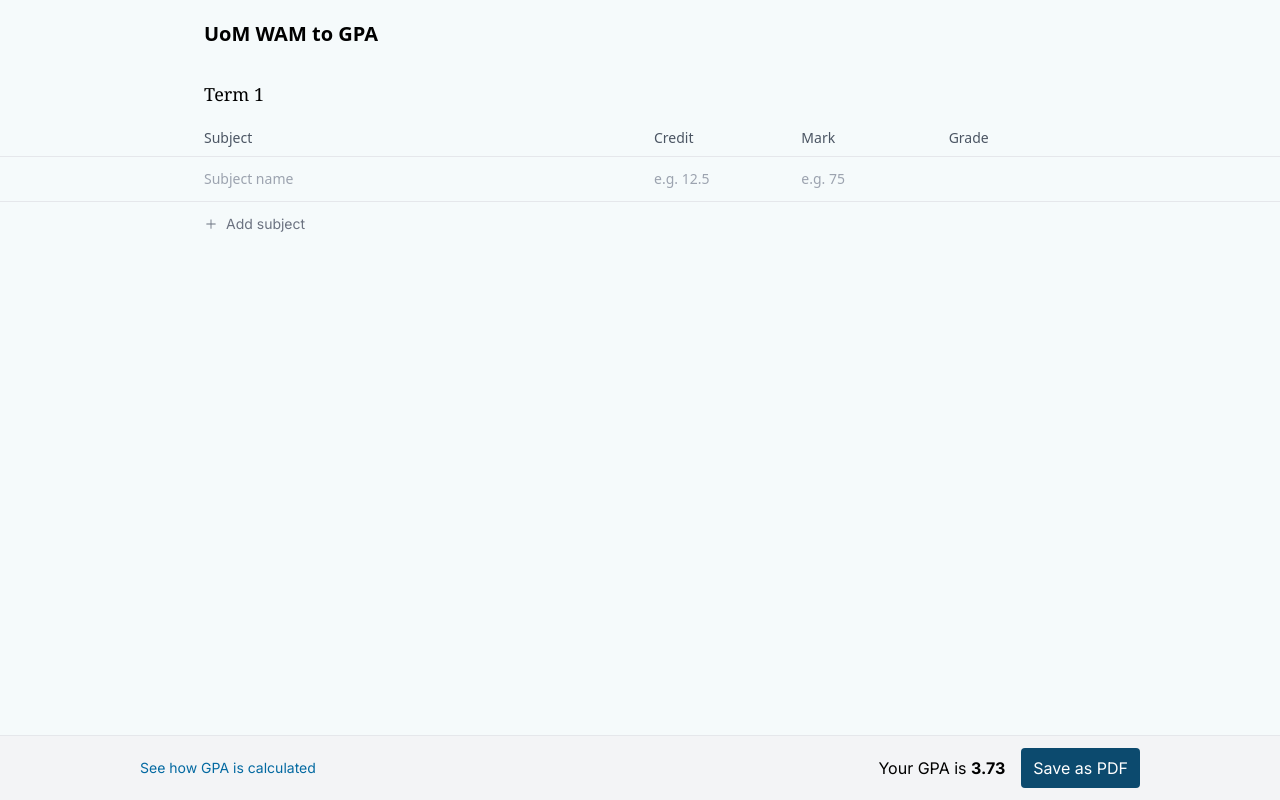
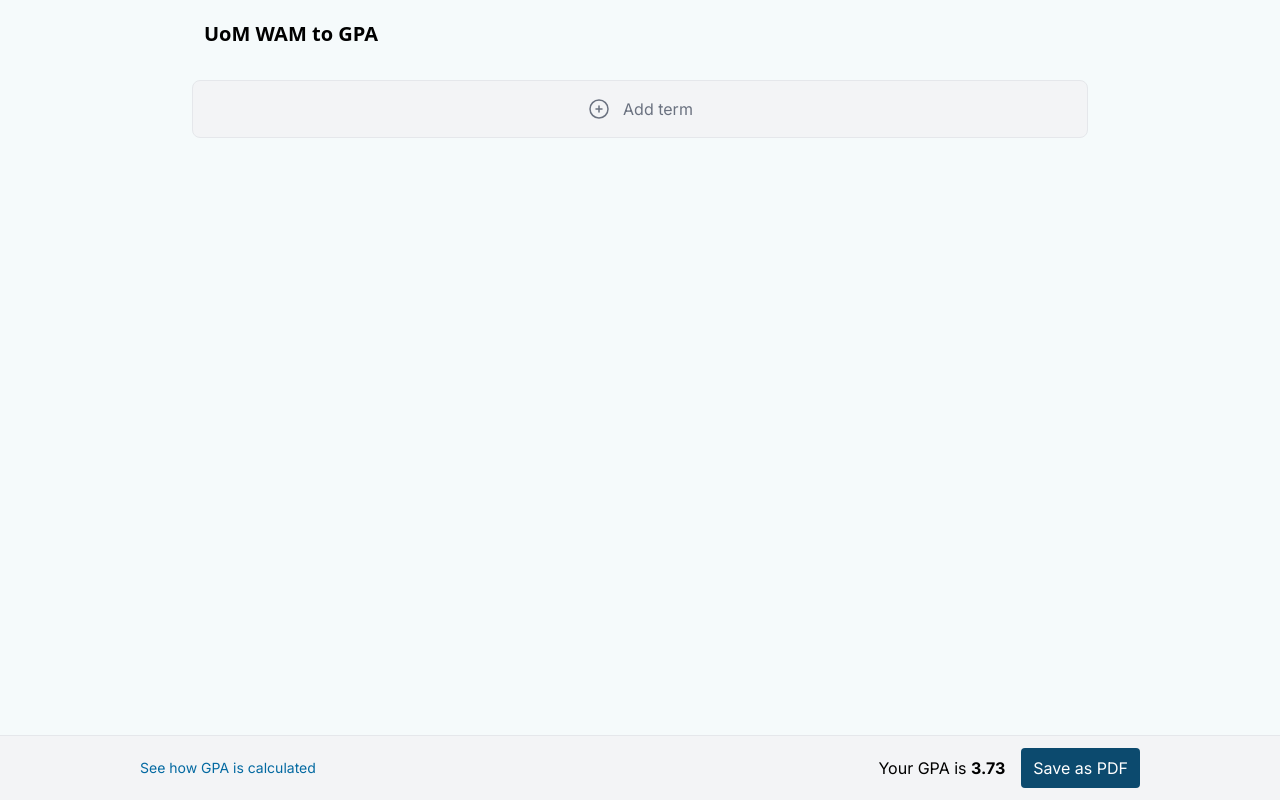
Before and after one commit to didithilmy/unimelb-wam-converter, a Next.js app: page / in a window 1280 px wide. Built offline with nearby package versions, Linux system fonts and the light colour scheme.

Commit message:
Fix styling

```diff
--- a/src/app/page.tsx
+++ b/src/app/page.tsx
@@ -1,6 +1,30 @@
+"use client";
+
 import SubjectTable from "@/components/SubjectTable";
+import { Subject, Term } from "@/types";
+import { useState } from "react";
+import { PlusCircleIcon } from "@heroicons/react/24/outline";
 
 export default function Home() {
+  const [terms, setTerms] = useState<Term[]>([]);
+  const updateSubjects = (index: number, subjects: Subject[]) => {
+    const newTerms = [...terms];
+    newTerms[index].subjects = subjects;
+    setTerms(newTerms);
+  };
+
+  const addTerm = () => {
+    const term: Term = {
+      subjects: [{ name: "", mark: "", credit: "" }],
+    };
+
+    setTerms([...terms, term]);
+  };
+
+  const removeTerm = (index: number) => {
+    setTerms(terms.filter((t, i) => i !== index));
+  };
+
   return (
     <div className="h-screen flex flex-col divide-y">
       <div className="flex-1 overflow-auto">
@@ -9,7 +33,21 @@
             <h1 className="text-xl font-bold font-heading">UoM WAM to GPA</h1>
           </div>
         </div>
-        <SubjectTable />
+        {terms.map((term, i) => (
+          <SubjectTable
+            key={i}
+            title={`Term ${i + 1}`}
+            subjects={term.subjects}
+            onSubjectsChange={(s) => updateSubjects(i, s)}
+          />
+        ))}
+        <div
+          onClick={addTerm}
+          className="bg-gray-100 border-gray-200 border-[1px] text-gray-500 cursor-pointer p-4 items-center text-center max-w-4xl m-auto my-3 rounded-lg flex flex-row items-center justify-center gap-3"
+        >
+          <PlusCircleIcon width={24} />
+          Add term
+        </div>
       </div>
       <div className="bg-gray-100">
         <div className="container max-w-5xl m-auto flex flex-row items-center p-3 gap-4">
--- a/src/components/SubjectTable.tsx
+++ b/src/components/SubjectTable.tsx
@@ -1,16 +1,21 @@
 "use client";
 
 import { Subject } from "@/types";
-import { useState } from "react";
 import { PlusIcon } from "@heroicons/react/24/solid";
 import { XMarkIcon } from "@heroicons/react/24/outline";
 import getGradeFromMark from "@/grades";
 
-export default function SubjectTable() {
-  const [subjects, setSubjects] = useState<Subject[]>([
-    { name: "", credit: "", mark: "" },
-  ]);
+interface MyProps {
+  title: string;
+  subjects: Subject[];
+  onSubjectsChange: (subjects: Subject[]) => void;
+}
 
+export default function SubjectTable({
+  subjects,
+  title,
+  onSubjectsChange: setSubjects,
+}: MyProps) {
   const addSubject = () => {
     const newSubject: Subject = {
       name: "",
@@ -39,9 +44,9 @@
   return (
     <div className="flex-grow">
       <div className="relative w-full">
-        <div className="sticky top-0 border-b-[1px] border-b-gray-150 bg-bg">
+        <div className="sticky top-0 border-b-[1px] border-b-gray-150 bg-bg z-50">
           <div className="max-w-4xl m-auto px-3">
-            <div className="font-serif text-lg py-3">Term 1</div>
+            <div className="font-serif text-lg py-3">{title}</div>
             <div className="grid grid-cols-12 gap-3 text-sm font-heading text-gray-600">
               <div className="col-span-6 py-2">Subject</div>
               <div className="col-span-2 py-2 px-2">Credit</div>
--- a/src/types.ts
+++ b/src/types.ts
@@ -3,3 +3,7 @@
   credit: string;
   mark: string;
 }
+
+export interface Term {
+  subjects: Subject[];
+}
--- a/tailwind.config.ts
+++ b/tailwind.config.ts
@@ -10,7 +10,7 @@
   theme: {
     extend: {
       colors: {
-        bg: "rgb(var(--background))",
+        bg: "rgb(245, 250, 251)",
       },
       fontFamily: {
         serif: ["DM Serif Text", ...defaultTheme.fontFamily.serif],
```
